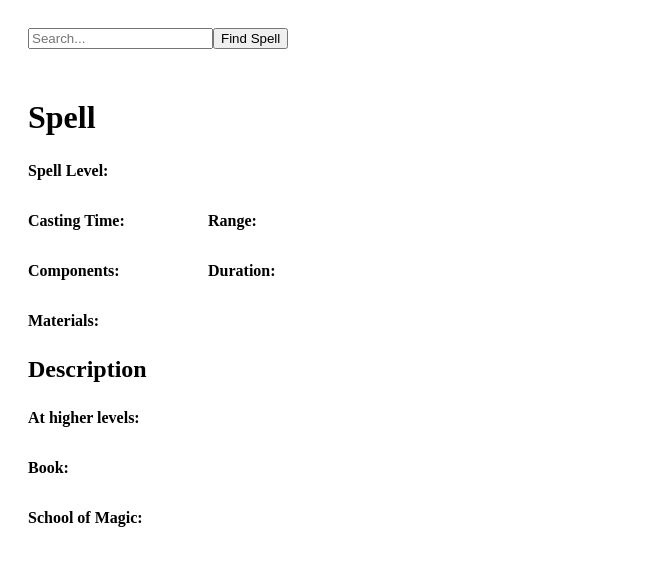
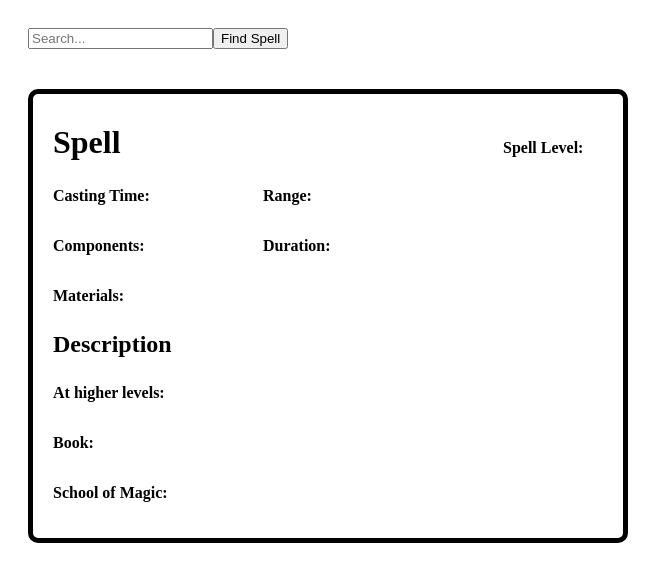
Before and after one commit to ladymicaela/dnd-spell-dashboard, a React app: page / in a window 1280 px wide. Shown: the whole page, without its empty margins (0-663 px from the left). Built offline with nearby package versions, Linux system fonts and the light colour scheme.

Commit message:
Style spell dashboard component

```diff
--- a/frontend/components/spell_dashboard.jsx
+++ b/frontend/components/spell_dashboard.jsx
@@ -104,9 +104,11 @@ class SpellDashboard extends React.Component {
                     <div className="spell-errors">{this.state.error}</div>
                 </div>
                 <div className="spell-dashboard">
-                    <h1 className="spell-name">{name}</h1>
+                    <div className="spell-dashboard-header">
+                        <h1 className="spell-name">{name}</h1>
+                        <span className="spell-level"><b>Spell Level: </b>{level}</span>
+                    </div>
                     <div className="spell-requirements">
-                        <p><b>Spell Level: </b>{level}</p>
                         <div className="spell-info-header">
                             <div className="spell-info">
                                 <p><b>Casting Time: </b>{castingTime} <i>{ritual ? `(ritual)` : ``}</i></p>
--- a/frontend/stylesheets/main.css
+++ b/frontend/stylesheets/main.css
@@ -16,16 +16,30 @@ body {
 .spell-dashboard {
     display: flex;
     flex-direction: column;
+    border: solid 5px black;
+    border-radius: 10px;
+    padding: 20px;
+    min-width: 300px;
+    max-width: 550px;
+}
+
+.spell-dashboard-header {
+    display: flex;
+    justify-content: space-between;
+    align-items: baseline;
 }
 
 .spell-name {
     margin: 10px 0;
 }
 
+.spell-level {
+    width: 100px;
+}
+
 .spell-requirements {
     display: flex;
     flex-direction: column;
-    width: 75%;
 }
 
 .spell-info {
@@ -35,10 +49,11 @@ body {
 
 .spell-info-header {
     display: flex;
+    min-width: 290px;
 }
 
 .spell-info:first-child {
-    min-width: 180px;
+    min-width: 210px;
 }
 
 .spell-info:last-child {
@@ -46,7 +61,6 @@ body {
 }
 
 .spell-description {
-    width: 75%;
     text-align: justify;
     min-width: 290px;
 }
```
